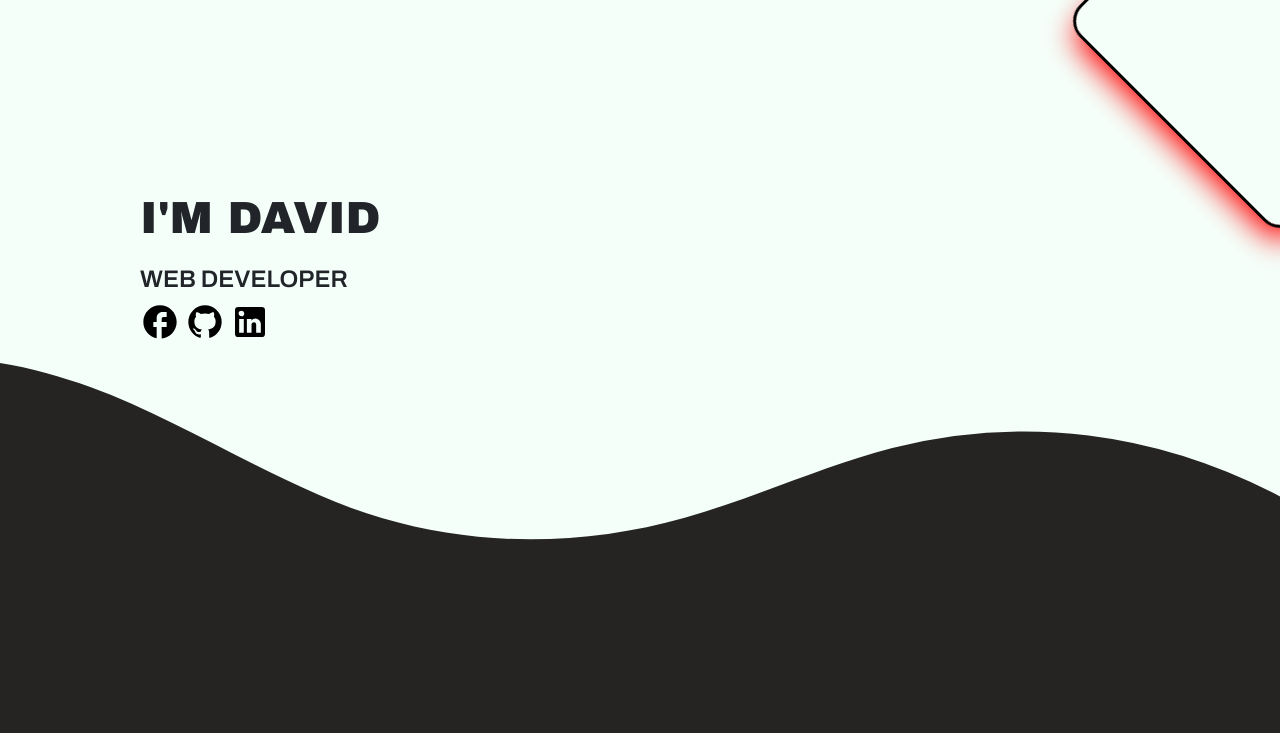
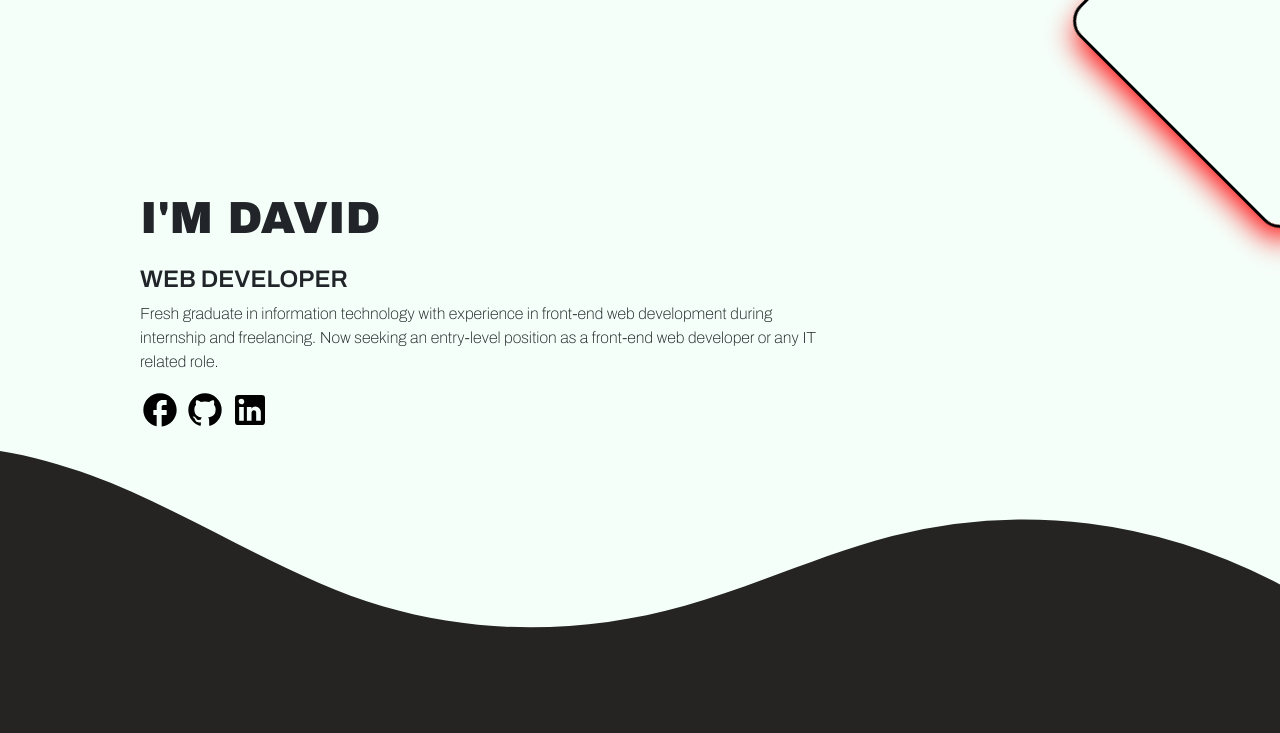
Before and after one commit to BogartThyGrate/BogartThyGrate.github.io, a plain HTML site: page index.html in a window 1280 px wide. Shown: the part 67-800 px from the top of the page. Drawn offline with nearby package versions, Linux system fonts and the light colour scheme.

Commit message:
smoll detail
add details about me

```diff
--- a/index.html
+++ b/index.html
@@ -98,6 +98,7 @@
           <article>
             <h1>I'm David</h1>
             <h2>Web developer</h2>
+            <p>Fresh graduate in information technology with experience in front-end web development during internship and freelancing. Now seeking an entry-level position as a front-end web developer or any IT related role.</p>
             <div class="links">
               <a
                 href="https://www.facebook.com/profile.php?id=100073377254030"
```
